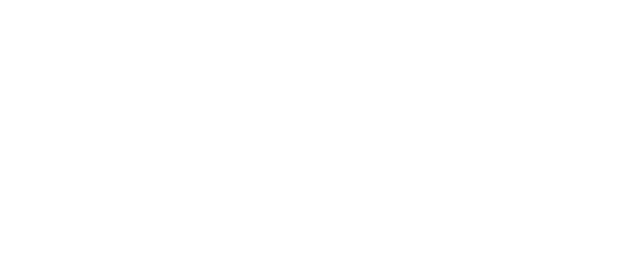
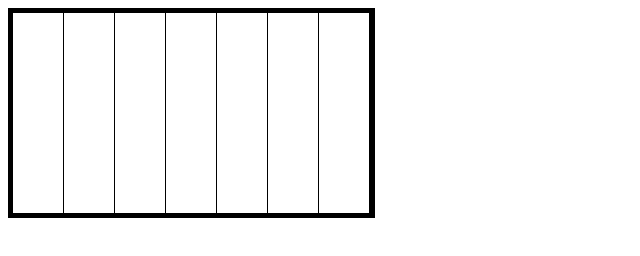
Before and after one commit to helmersson/prototyping-group4, a plain HTML site: page EbbaBolin/tone.js/index.html in a window 1280 px wide. Shown: the whole page, without its empty margins (0-640 px from the left). Drawn offline with nearby package versions, Linux system fonts and the light colour scheme; files that its build step writes are made by us from their sources.

Commit message:
start 1 example

```diff
--- a/EbbaBolin/tone.js/index.html
+++ b/EbbaBolin/tone.js/index.html
@@ -7,11 +7,16 @@
   <meta name="viewport" content="width=device-width, initial-scale=1.0">
   <link rel="stylesheet" href="style.css">
   <title>Document</title>
+
 </head>
 
 <body>
-  <script src="https://cdnjs.cloudflare.com/ajax/libs/tone/14.8.10/Tone.js"></script>
+
+<div id="container"></div>
+
+<script src="https://cdnjs.cloudflare.com/ajax/libs/tone/14.8.10/Tone.js"></script>
   <script src="./index.js"></script>
+
 </body>
 
 </html>
--- a/EbbaBolin/tone.js/index.js
+++ b/EbbaBolin/tone.js/index.js
@@ -1,5 +1,7 @@
-//create a synth and connect it to the main output (your speakers)
-const synth = new Tone.Synth().toDestination();
-
-//play a middle 'C' for the duration of an 8th note
-synth.triggerAttackRelease("C4", "8n");
+var notes = ['C', 'D','E', 'F','G','A','B'];
+var html = "";
+for(var i = 0; i < notes.length; i++){
+    var note = notes[i];
+    html += `<div class = "whitenote"></div>`;
+}
+document.getElementById("container").innerHTML = html;
--- /dev/null
+++ b/EbbaBolin/tone.js/style.css
@@ -0,0 +1,13 @@
+#container {
+   position: absolute;
+    height: 200px;
+    border: 5px solid black;
+}
+
+.whitenote {
+    height: 100%;
+    width: 50px;
+    background: white;
+    border-right: 1px solid black;
+    float: left;
+}
```
